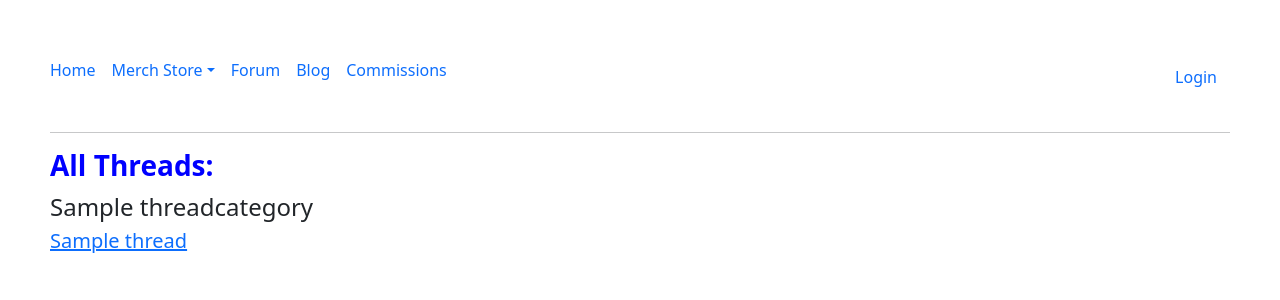
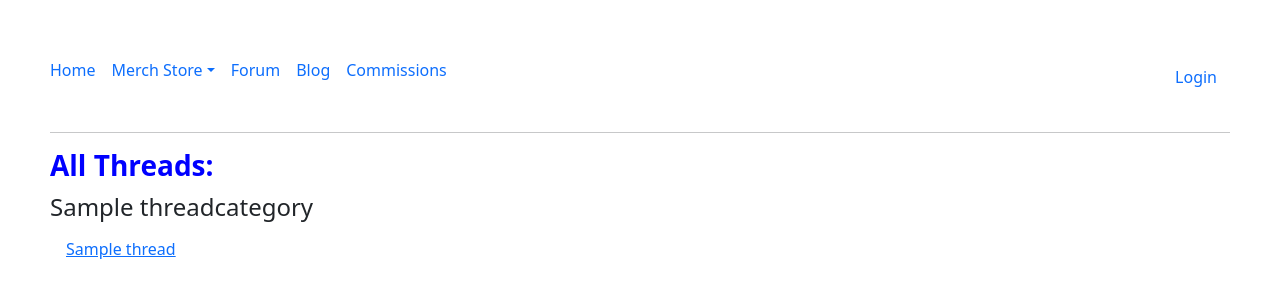
Before and after one commit to sdbsalta/hobbysite-G-25, a Django app: page /forum/threads/ in a window 1280 px wide. Shown: the top 300 px of the page. Run offline with Django 5.2, Linux system fonts and the light colour scheme; tables that the repository leaves empty hold one stand-in row (values such as "Sample post").

Commit message:
added some lines in thread_list.html

```diff
--- a/hobbysite/templates/forum/thread_list.html
+++ b/hobbysite/templates/forum/thread_list.html
@@ -7,17 +7,18 @@
 {% block content %}
     {% if user.is_authenticated %}
         <h3>My Threads:</h3>
-        <div>
+        <ul class="list-group list-group-flush">
             {% for thread in object_list %}
-                {% if thread.author == request.user.profile.user %}
-                    <h5 class="card-title">
+                {% if thread.author == request.user.profile %}
+                    <li class="list-group-item">
                         <a href="{% url 'forum:thread_detail' thread.pk %}">{{ thread.title }}</a>
-                    </h5>
+                        <span class="badge bg-primary rounded-pill"> {{ thread.category }} </span>
+                    </li>
                 {% endif %}
             {% empty %}
                 <p>No threads yet.</p>
             {% endfor %}
-        </div>
+        </ul>
         <a class="btn btn-primary" href="{% url 'forum:thread_create' %}" role="button">Create Thread</a>
     {% endif %}
 
@@ -27,15 +28,17 @@
     <div>
         {% for category in thread_category %}
             <h4>{{ category.name }}</h4>
+            <ul class="list-group list-group-flush">
             {% for thread in object_list %}
-                {% if thread.author != request.user.profile.user %}
-                <h5 class="card-title">
-                    <a href="{% url 'forum:thread_detail' thread.pk %}">{{ thread.title }}</a>
-                </h5>
+                {% if thread.category == category and thread.author != request.user.profile %}
+                    <li class="list-group-item">
+                        <a href="{% url 'forum:thread_detail' thread.pk %}">{{ thread.title }}</a>
+                    </li>
                 {% endif %}
             {% endfor %}
         {% empty %}
             <p>No threads available.</p>
         {% endfor %}
+        </ul>
     </div>
 {% endblock content %}
```
